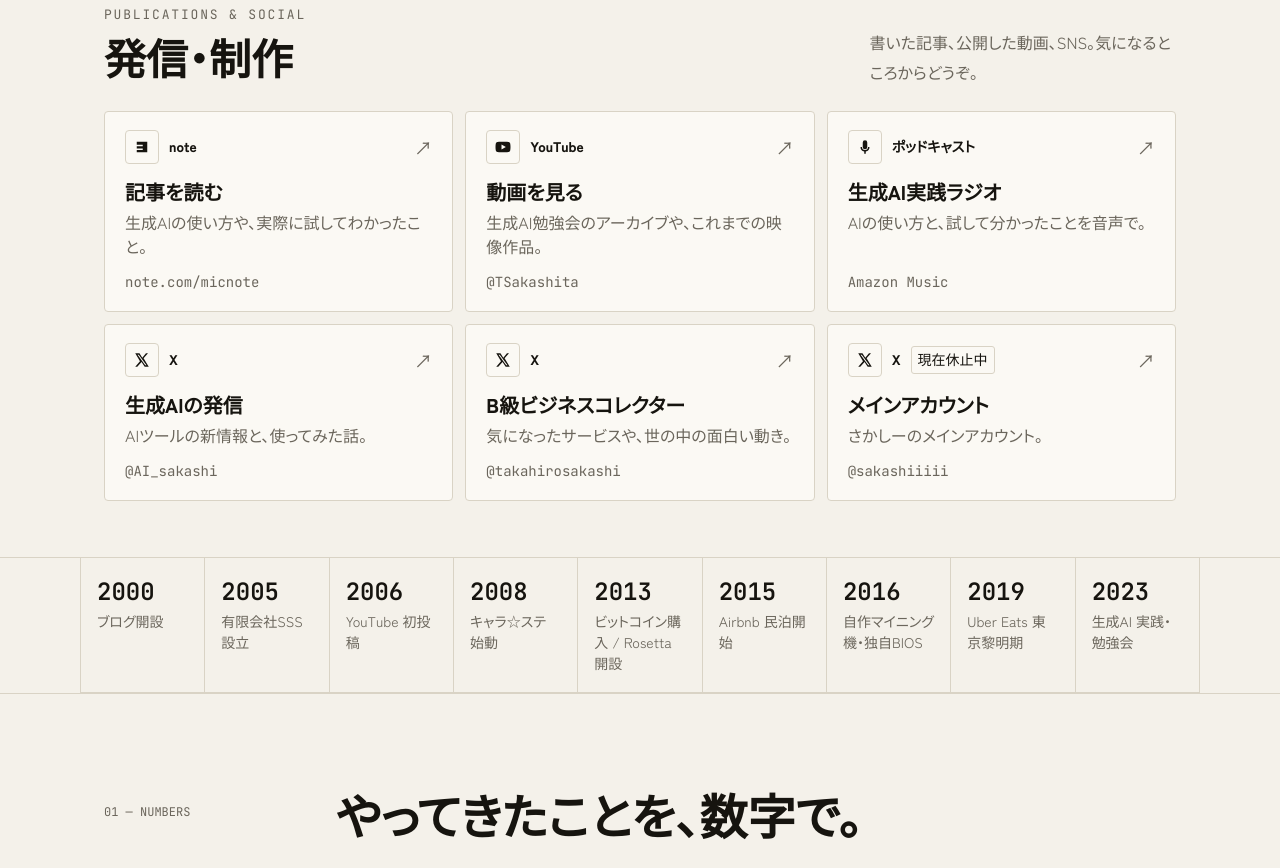
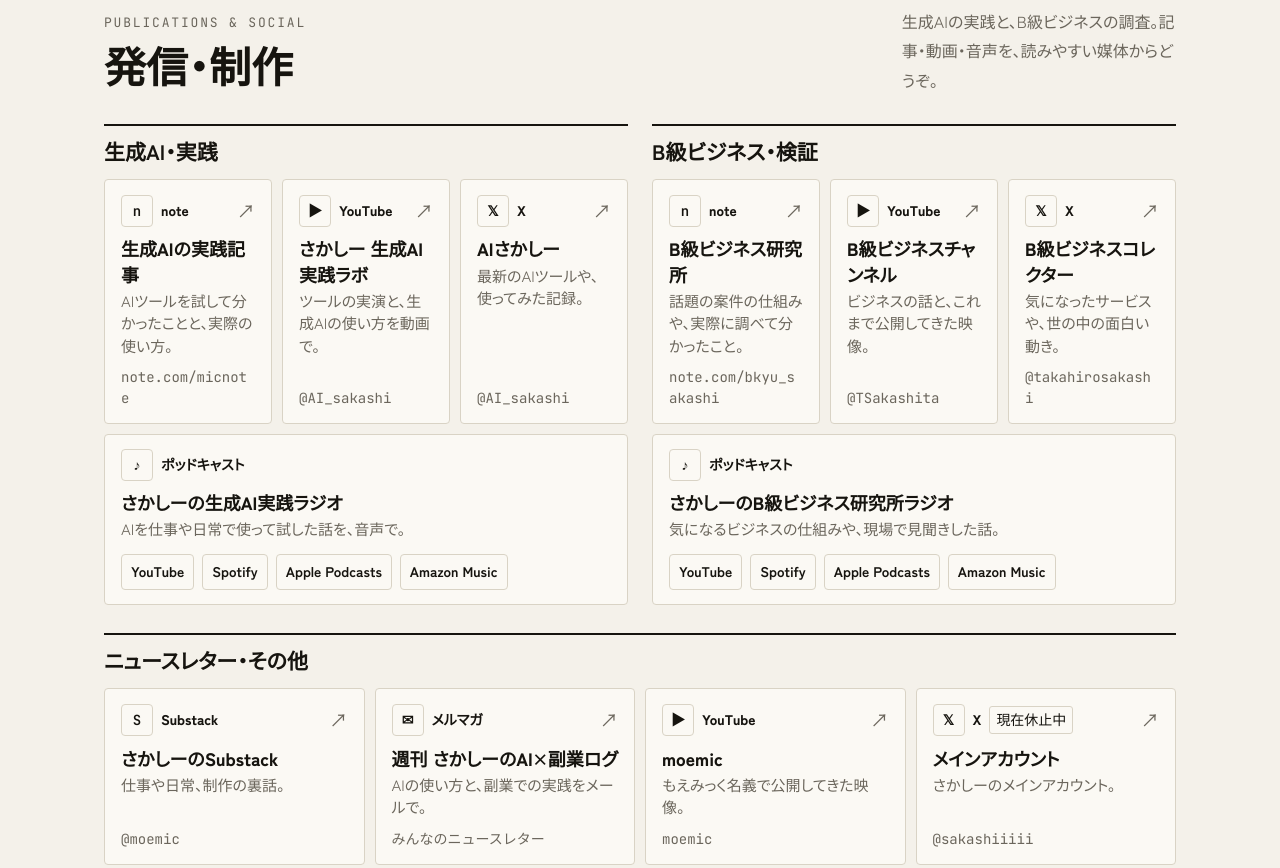
Before and after one commit to moemic/moemic.github.io, a plain HTML site: page index.html in a window 1280 px wide. Shown: the part 851-1719 px from the top of the page. Drawn offline with Linux system fonts and the light colour scheme; a web font is replaced by a local one.

Commit message:
List the workshop publication channels and podcast destinations

```diff
--- a/index.html
+++ b/index.html
@@ -60,27 +60,37 @@ nav a:hover{color:var(--ink)}
 
 
 /* publication index */
-#channels{padding:48px 0 56px;scroll-margin-top:72px}
-.channel-head{display:flex;justify-content:space-between;align-items:end;gap:12px 32px;flex-wrap:wrap;margin-bottom:24px}
+#channels{padding:52px 0 56px;scroll-margin-top:72px}
+.channel-head{display:flex;justify-content:space-between;align-items:end;gap:12px 32px;flex-wrap:wrap;margin-bottom:28px}
 .channel-head .eyebrow{font-size:13px;margin-bottom:8px;color:var(--muted)}
 .channel-head h2{font-size:clamp(28px,4vw,42px)}
-.channel-head>p{color:var(--muted);max-width:38ch;font-size:16px}
-.channel-grid{display:grid;grid-template-columns:repeat(6,minmax(0,1fr));gap:12px;list-style:none}
-.channel-grid li{grid-column:span 2;min-width:0}
-.channel-card{height:100%;display:flex;flex-direction:column;padding:18px 20px;border:1px solid var(--line);border-radius:4px;background:var(--surface);text-decoration:none;transition:border-color .2s}
-.channel-card:hover,.channel-card:focus-visible{border-color:var(--accent)}
-.channel-card:focus-visible{outline:2px solid var(--accent);outline-offset:3px}
-.channel-top{display:flex;align-items:center;gap:10px}
-.channel-icon{width:34px;height:34px;display:grid;place-items:center;flex:none;border:1px solid var(--line);border-radius:4px}
-.channel-icon svg{width:18px;height:18px;fill:currentColor}
+.channel-head>p{color:var(--muted);max-width:34ch;font-size:16px}
+.channel-collections{display:grid;grid-template-columns:repeat(2,minmax(0,1fr));gap:28px 24px}
+.channel-group{border-top:2px solid var(--ink);padding-top:10px;min-width:0}
+.channel-group h3{font-size:21px;line-height:1.5;margin-bottom:12px}
+.channel-group.shared{grid-column:1/-1}
+.channel-grid{display:grid;grid-template-columns:repeat(2,minmax(0,1fr));gap:10px;list-style:none}
+.shared .channel-grid{grid-template-columns:repeat(4,minmax(0,1fr))}
+.channel-grid li{min-width:0}
+.channel-grid li.show-card{grid-column:1/-1}
+@media(min-width:620px){.channel-group:not(.shared) .channel-grid{grid-template-columns:repeat(3,minmax(0,1fr))}}
+@media(min-width:486px) and (max-width:619px){.channel-group:not(.shared) .channel-grid li:nth-child(3){grid-column:1/-1}}
+.channel-card{height:100%;display:flex;flex-direction:column;overflow-wrap:anywhere;padding:14px 16px;border:1px solid var(--line);border-radius:4px;background:var(--surface);text-decoration:none;transition:border-color .2s}
+a.channel-card:hover,a.channel-card:focus-visible{border-color:var(--accent)}
+.channel-card:focus-visible,.channel-platforms a:focus-visible{outline:2px solid var(--accent);outline-offset:3px}
+.channel-top{display:flex;align-items:center;gap:8px}
+.channel-icon{width:32px;height:32px;display:grid;place-items:center;flex:none;border:1px solid var(--line);border-radius:4px;font:600 14px/1 var(--mono)}
 .channel-platform{font-weight:900;font-size:14px}
 .channel-arrow{margin-left:auto;font-size:18px;color:var(--muted)}
-.channel-name{display:block;font-size:20px;font-weight:900;line-height:1.4;margin:14px 0 4px}
-.channel-desc{display:block;font-size:16px;color:var(--muted);line-height:1.5}
-.channel-id{display:block;font:14px/1.5 var(--mono);overflow-wrap:anywhere;color:var(--muted);padding-top:14px;margin-top:auto}
+.channel-name{display:block;font-size:18px;font-weight:900;line-height:1.4;margin:9px 0 3px}
+.channel-desc{display:block;font-size:15px;color:var(--muted);line-height:1.5}
+.channel-id{display:block;font:14px/1.5 var(--mono);color:var(--muted);padding-top:10px;margin-top:auto}
 .channel-state{font-size:14px;color:var(--ink);border:1px solid var(--line);padding:0 6px;border-radius:3px}
-@media(max-width:830px){.channel-grid{grid-template-columns:repeat(2,minmax(0,1fr))}.channel-grid li{grid-column:auto}}
-@media(max-width:540px){#channels{padding:36px 0 40px}.channel-grid{grid-template-columns:minmax(0,1fr)}.channel-card{padding:14px 16px}}
+.channel-platforms{display:flex;flex-wrap:wrap;gap:8px;margin-top:13px}
+.channel-platforms a{border:1px solid var(--line);border-radius:4px;padding:4px 9px;font-size:14px;font-weight:700;text-decoration:none}
+.channel-platforms a:hover{border-color:var(--accent);text-decoration:underline}
+@media(max-width:900px){.channel-collections{grid-template-columns:minmax(0,1fr)}.shared .channel-grid{grid-template-columns:repeat(2,minmax(0,1fr))}}
+@media(max-width:485px){#channels{padding:36px 0 40px}.channel-grid,.shared .channel-grid{grid-template-columns:minmax(0,1fr)}}
 @media(prefers-reduced-motion:reduce){.channel-card{transition:none}}
 
 /* firsts timeline */
@@ -211,46 +221,85 @@ footer .wrap{display:flex;justify-content:space-between;gap:12px;flex-wrap:wrap}
     <div class="wrap">
       <div class="channel-head">
         <div><p class="eyebrow">PUBLICATIONS &amp; SOCIAL</p><h2 id="channels-title">発信・制作</h2></div>
-        <p>書いた記事、公開した動画、SNS。気になるところからどうぞ。</p>
+        <p>生成AIの実践と、B級ビジネスの調査。記事・動画・音声を、読みやすい媒体からどうぞ。</p>
       </div>
+      <div class="channel-collections">
+        <div class="channel-group" aria-labelledby="channel-ai">
+          <h3 id="channel-ai">生成AI・実践</h3>
           <ul class="channel-grid" role="list">
           <li><a class="channel-card" href="https://note.com/micnote" target="_blank" rel="noopener">
-          <span class="channel-top"><span class="channel-icon" aria-hidden="true"><svg viewBox="0 0 24 24"><path d="M5 5h14v14H5v-3h8v-2H5v-3h8V9H5z"/></svg></span><span class="channel-platform">note</span><span class="channel-arrow" aria-hidden="true">↗</span></span>
-          <span class="channel-name">記事を読む</span>
-          <span class="channel-desc">生成AIの使い方や、実際に試してわかったこと。</span>
-          <span class="channel-id">note.com/micnote</span>
+            <span class="channel-top"><span class="channel-icon" aria-hidden="true">n</span><span class="channel-platform">note</span><span class="channel-arrow" aria-hidden="true">↗</span></span>
+            <span class="channel-name">生成AIの実践記事</span><span class="channel-desc">AIツールを試して分かったことと、実際の使い方。</span><span class="channel-id">note.com/micnote</span>
+          </a></li>
+          <li><a class="channel-card" href="https://www.youtube.com/@AI_sakashi" target="_blank" rel="noopener">
+            <span class="channel-top"><span class="channel-icon" aria-hidden="true">▶</span><span class="channel-platform">YouTube</span><span class="channel-arrow" aria-hidden="true">↗</span></span>
+            <span class="channel-name">さかしー 生成AI実践ラボ</span><span class="channel-desc">ツールの実演と、生成AIの使い方を動画で。</span><span class="channel-id">@AI_sakashi</span>
+          </a></li>
+          <li><a class="channel-card" href="https://x.com/AI_sakashi" target="_blank" rel="noopener">
+            <span class="channel-top"><span class="channel-icon" aria-hidden="true">𝕏</span><span class="channel-platform">X</span><span class="channel-arrow" aria-hidden="true">↗</span></span>
+            <span class="channel-name">AIさかしー</span><span class="channel-desc">最新のAIツールや、使ってみた記録。</span><span class="channel-id">@AI_sakashi</span>
+          </a></li>
+          <li class="show-card"><div class="channel-card">
+            <span class="channel-top"><span class="channel-icon" aria-hidden="true">♪</span><span class="channel-platform">ポッドキャスト</span></span>
+            <span class="channel-name">さかしーの生成AI実践ラジオ</span><span class="channel-desc">AIを仕事や日常で使って試した話を、音声で。</span>
+            <div class="channel-platforms" role="group" aria-label="さかしーの生成AI実践ラジオの配信先">
+              <a href="https://www.youtube.com/playlist?list=PLWdG-LUai0xg" target="_blank" rel="noopener">YouTube</a>
+              <a href="https://open.spotify.com/show/2m5mUaRjalvYjQwigzusVI" target="_blank" rel="noopener">Spotify</a>
+              <a href="https://podcasts.apple.com/jp/podcast/id6837901155" target="_blank" rel="noopener">Apple Podcasts</a>
+              <a href="https://music.amazon.co.jp/podcasts/3ad93c7d-f3d1-46b7-99ea-ed4ec401cded" target="_blank" rel="noopener">Amazon Music</a>
+            </div>
+          </div></li>
+          </ul>
+        </div>
+        <div class="channel-group" aria-labelledby="channel-biz">
+          <h3 id="channel-biz">B級ビジネス・検証</h3>
+          <ul class="channel-grid" role="list">
+          <li><a class="channel-card" href="https://note.com/bkyu_sakashi" target="_blank" rel="noopener">
+            <span class="channel-top"><span class="channel-icon" aria-hidden="true">n</span><span class="channel-platform">note</span><span class="channel-arrow" aria-hidden="true">↗</span></span>
+            <span class="channel-name">B級ビジネス研究所</span><span class="channel-desc">話題の案件の仕組みや、実際に調べて分かったこと。</span><span class="channel-id">note.com/bkyu_sakashi</span>
           </a></li>
           <li><a class="channel-card" href="https://www.youtube.com/@TSakashita" target="_blank" rel="noopener">
-          <span class="channel-top"><span class="channel-icon" aria-hidden="true"><svg viewBox="0 0 24 24"><path d="M21.6 7.3a2.8 2.8 0 0 0-2-2C17.8 5 12 5 12 5s-5.8 0-7.6.3a2.8 2.8 0 0 0-2 2A28.4 28.4 0 0 0 2 12a28.4 28.4 0 0 0 .4 4.7 2.8 2.8 0 0 0 2 2c1.8.3 7.6.3 7.6.3s5.8 0 7.6-.3a2.8 2.8 0 0 0 2-2A28.4 28.4 0 0 0 22 12a28.4 28.4 0 0 0-.4-4.7ZM10 15.3V8.7l5.8 3.3Z"/></svg></span><span class="channel-platform">YouTube</span><span class="channel-arrow" aria-hidden="true">↗</span></span>
-          <span class="channel-name">動画を見る</span>
-          <span class="channel-desc">生成AI勉強会のアーカイブや、これまでの映像作品。</span>
-          <span class="channel-id">@TSakashita</span>
-        </a></li>
-        <li><a class="channel-card" href="https://music.amazon.com/podcasts/3ad93c7d-f3d1-46b7-99ea-ed4ec401cded/" target="_blank" rel="noopener">
-          <span class="channel-top"><span class="channel-icon" aria-hidden="true"><svg viewBox="0 0 24 24"><path d="M12 3a3 3 0 0 0-3 3v6a3 3 0 0 0 6 0V6a3 3 0 0 0-3-3Zm-6 9a6 6 0 0 0 5 5.9V21h2v-3.1a6 6 0 0 0 5-5.9h-2a4 4 0 0 1-8 0Z"/></svg></span><span class="channel-platform">ポッドキャスト</span><span class="channel-arrow" aria-hidden="true">↗</span></span>
-          <span class="channel-name">生成AI実践ラジオ</span>
-          <span class="channel-desc">AIの使い方と、試して分かったことを音声で。</span>
-          <span class="channel-id">Amazon Music</span>
-        </a></li>
-        <li><a class="channel-card" href="https://x.com/AI_sakashi" target="_blank" rel="noopener">
-          <span class="channel-top"><span class="channel-icon" aria-hidden="true"><svg viewBox="0 0 24 24"><path d="M17.3 3H20l-5.9 6.8L21 21h-5.4l-4.2-6.5L5.7 21H3l6.3-7.3L3 3h5.6l3.8 6Zm-1 16h1.6L7.7 5H6.1Z"/></svg></span><span class="channel-platform">X</span><span class="channel-arrow" aria-hidden="true">↗</span></span>
-          <span class="channel-name">生成AIの発信</span>
-          <span class="channel-desc">AIツールの新情報と、使ってみた話。</span>
-          <span class="channel-id">@AI_sakashi</span>
+            <span class="channel-top"><span class="channel-icon" aria-hidden="true">▶</span><span class="channel-platform">YouTube</span><span class="channel-arrow" aria-hidden="true">↗</span></span>
+            <span class="channel-name">B級ビジネスチャンネル</span><span class="channel-desc">ビジネスの話と、これまで公開してきた映像。</span><span class="channel-id">@TSakashita</span>
           </a></li>
           <li><a class="channel-card" href="https://x.com/takahirosakashi" target="_blank" rel="noopener">
-          <span class="channel-top"><span class="channel-icon" aria-hidden="true"><svg viewBox="0 0 24 24"><path d="M17.3 3H20l-5.9 6.8L21 21h-5.4l-4.2-6.5L5.7 21H3l6.3-7.3L3 3h5.6l3.8 6Zm-1 16h1.6L7.7 5H6.1Z"/></svg></span><span class="channel-platform">X</span><span class="channel-arrow" aria-hidden="true">↗</span></span>
-          <span class="channel-name">B級ビジネスコレクター</span>
-          <span class="channel-desc">気になったサービスや、世の中の面白い動き。</span>
-          <span class="channel-id">@takahirosakashi</span>
+            <span class="channel-top"><span class="channel-icon" aria-hidden="true">𝕏</span><span class="channel-platform">X</span><span class="channel-arrow" aria-hidden="true">↗</span></span>
+            <span class="channel-name">B級ビジネスコレクター</span><span class="channel-desc">気になったサービスや、世の中の面白い動き。</span><span class="channel-id">@takahirosakashi</span>
+          </a></li>
+          <li class="show-card"><div class="channel-card">
+            <span class="channel-top"><span class="channel-icon" aria-hidden="true">♪</span><span class="channel-platform">ポッドキャスト</span></span>
+            <span class="channel-name">さかしーのB級ビジネス研究所ラジオ</span><span class="channel-desc">気になるビジネスの仕組みや、現場で見聞きした話。</span>
+            <div class="channel-platforms" role="group" aria-label="さかしーのB級ビジネス研究所ラジオの配信先">
+              <a href="https://www.youtube.com/playlist?list=PLOG4UqalBnjU" target="_blank" rel="noopener">YouTube</a>
+              <a href="https://open.spotify.com/show/143alesCrDIOPsNvzERIzU" target="_blank" rel="noopener">Spotify</a>
+              <a href="https://podcasts.apple.com/jp/podcast/id6837911368" target="_blank" rel="noopener">Apple Podcasts</a>
+              <a href="https://music.amazon.co.jp/podcasts/22990c9f-9b76-451e-8b1e-f21c76a61f0b" target="_blank" rel="noopener">Amazon Music</a>
+            </div>
+          </div></li>
+          </ul>
+        </div>
+        <div class="channel-group shared" aria-labelledby="channel-more">
+          <h3 id="channel-more">ニュースレター・その他</h3>
+          <ul class="channel-grid" role="list">
+          <li><a class="channel-card" href="https://moemic.substack.com/" target="_blank" rel="noopener">
+            <span class="channel-top"><span class="channel-icon" aria-hidden="true">S</span><span class="channel-platform">Substack</span><span class="channel-arrow" aria-hidden="true">↗</span></span>
+            <span class="channel-name">さかしーのSubstack</span><span class="channel-desc">仕事や日常、制作の裏話。</span><span class="channel-id">@moemic</span>
+          </a></li>
+          <li><a class="channel-card" href="https://sakashiiiii.m-newsletter.com/" target="_blank" rel="noopener">
+            <span class="channel-top"><span class="channel-icon" aria-hidden="true">✉</span><span class="channel-platform">メルマガ</span><span class="channel-arrow" aria-hidden="true">↗</span></span>
+            <span class="channel-name">週刊 さかしーのAI×副業ログ</span><span class="channel-desc">AIの使い方と、副業での実践をメールで。</span><span class="channel-id">みんなのニュースレター</span>
+          </a></li>
+          <li><a class="channel-card" href="https://www.youtube.com/channel/UCZCQwgiuH6xmKSKErnZjzbg" target="_blank" rel="noopener">
+            <span class="channel-top"><span class="channel-icon" aria-hidden="true">▶</span><span class="channel-platform">YouTube</span><span class="channel-arrow" aria-hidden="true">↗</span></span>
+            <span class="channel-name">moemic</span><span class="channel-desc">もえみっく名義で公開してきた映像。</span><span class="channel-id">moemic</span>
           </a></li>
           <li><a class="channel-card" href="https://x.com/sakashiiiii/" target="_blank" rel="noopener">
-          <span class="channel-top"><span class="channel-icon" aria-hidden="true"><svg viewBox="0 0 24 24"><path d="M17.3 3H20l-5.9 6.8L21 21h-5.4l-4.2-6.5L5.7 21H3l6.3-7.3L3 3h5.6l3.8 6Zm-1 16h1.6L7.7 5H6.1Z"/></svg></span><span class="channel-platform">X</span><span class="channel-state">現在休止中</span><span class="channel-arrow" aria-hidden="true">↗</span></span>
-          <span class="channel-name">メインアカウント</span>
-          <span class="channel-desc">さかしーのメインアカウント。</span>
-          <span class="channel-id">@sakashiiiii</span>
+            <span class="channel-top"><span class="channel-icon" aria-hidden="true">𝕏</span><span class="channel-platform">X</span><span class="channel-state">現在休止中</span><span class="channel-arrow" aria-hidden="true">↗</span></span>
+            <span class="channel-name">メインアカウント</span><span class="channel-desc">さかしーのメインアカウント。</span><span class="channel-id">@sakashiiiii</span>
           </a></li>
           </ul>
+        </div>
+      </div>
     </div>
   </section>
 
```
Lines whose indentation alone changed are shown as unchanged.
